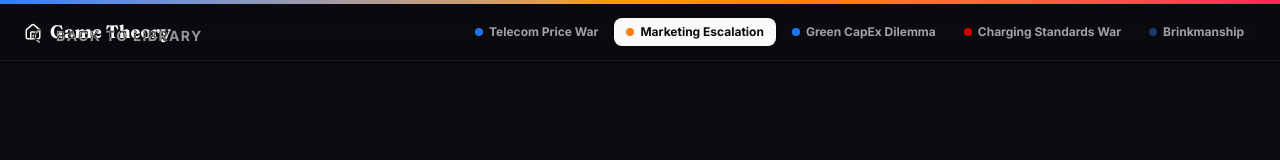
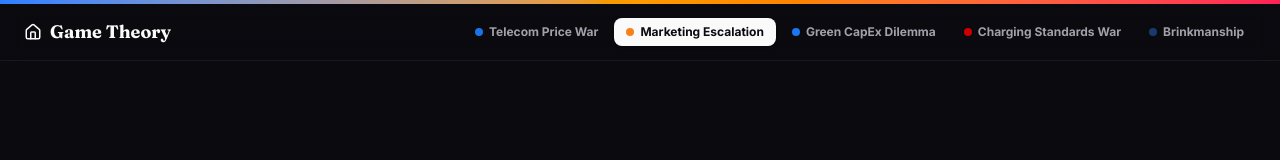
Before and after one commit to mokshinfection/Game_theory_website, a React (Vite) app in the folder game-theory-website/artifacts/game-theory/: page /scenario/swiggy-zomato in a window 1280 px wide. Shown: the top 160 px of the page. Built offline with nearby package versions, Linux system fonts and the light colour scheme.

Commit message:
Update ScenarioPage.tsx

```diff
--- a/game-theory-website/artifacts/game-theory/src/pages/ScenarioPage.tsx
+++ b/game-theory-website/artifacts/game-theory/src/pages/ScenarioPage.tsx
@@ -1,6 +1,6 @@
 import React, { useRef, useEffect, useState } from 'react';
 import { Link, useLocation } from 'wouter';
-import { ChevronLeft, ArrowDown } from 'lucide-react';
+import { ArrowDown } from 'lucide-react';
 import { SCENARIOS } from '@/data/scenarios';
 import { WordmarkBadge } from '@/components/WordmarkBadge';
 import { PayoffMatrix } from '@/components/PayoffMatrix';
@@ -60,12 +60,6 @@ export default function ScenarioPage({ params }: { params: { id: string } }) {
 
   return (
     <div className="relative bg-background text-foreground h-[100dvh] overflow-hidden">
-      {/* Back Button */}
-      <Link href="/" className="fixed top-6 left-6 z-50 flex items-center gap-2 text-muted-foreground hover:text-foreground transition-colors mix-blend-difference group">
-        <ChevronLeft className="group-hover:-translate-x-1 transition-transform" />
-        <span className="font-bold text-sm tracking-widest uppercase">Back to Library</span>
-      </Link>
-
       <ProgressRail
         currentSection={currentSection}
         totalSections={5}
```
